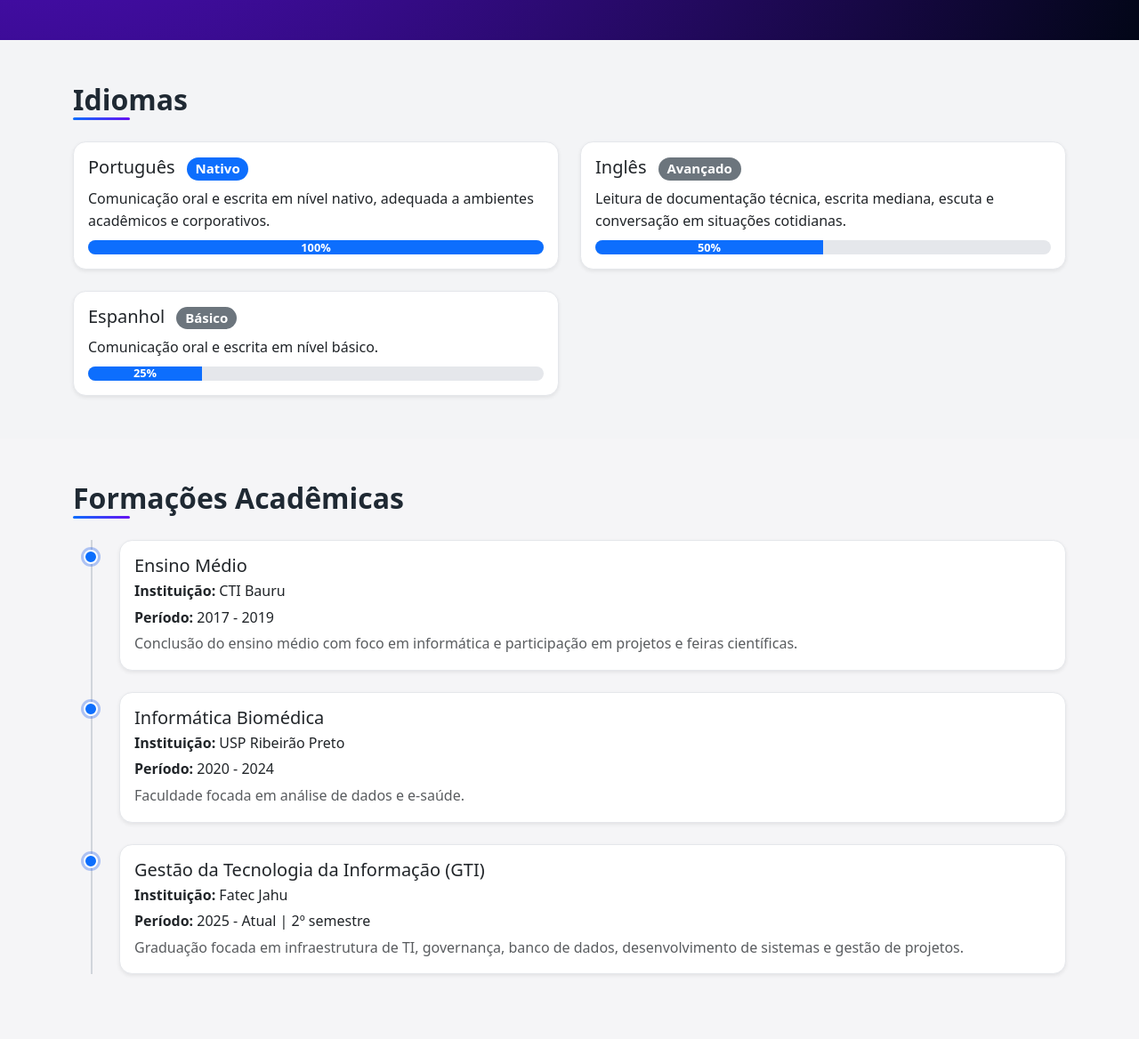
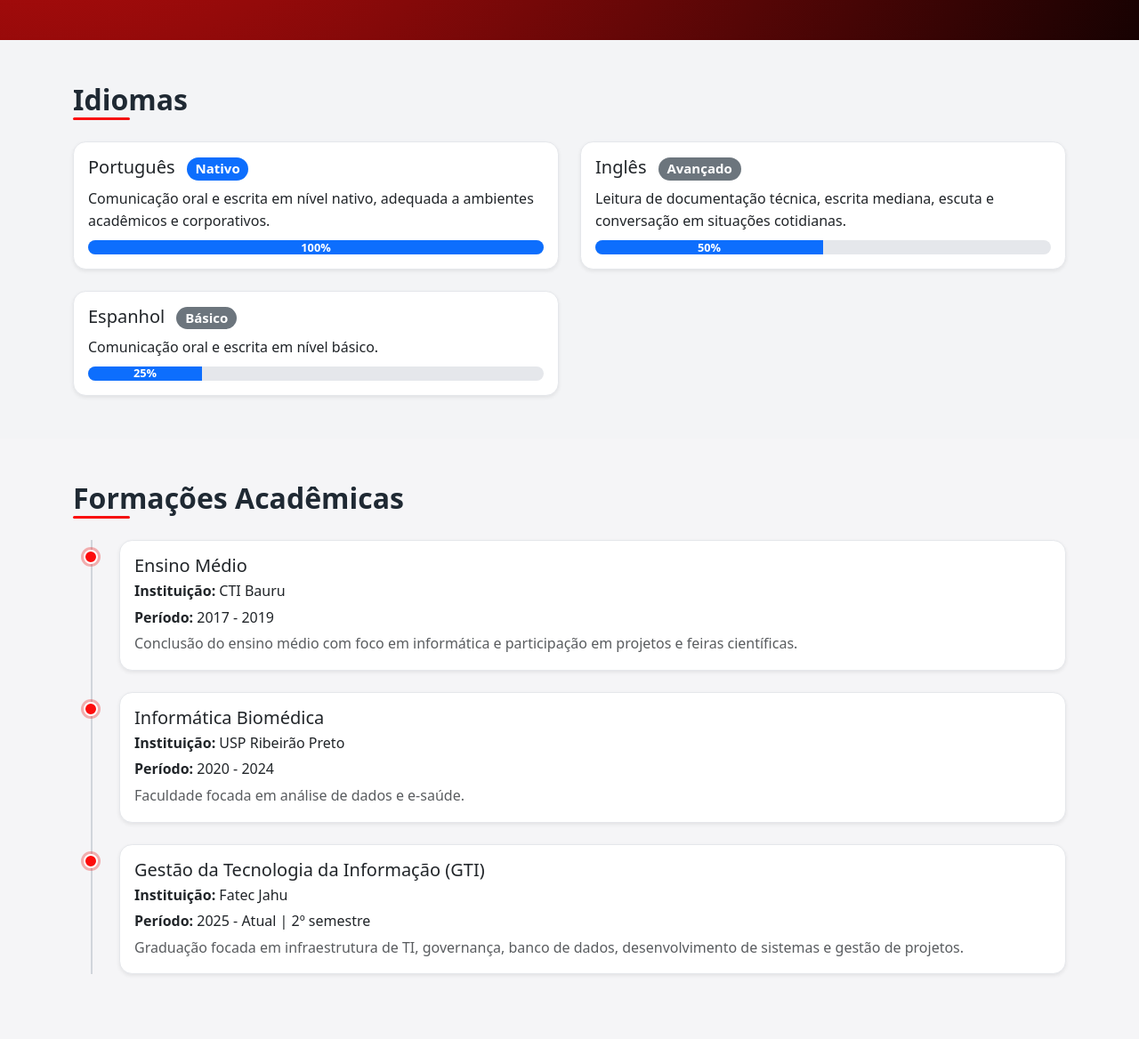
Before and after one commit to marcocdsantis/projetoProfLeandro, a plain HTML site: page index.html in a window 1280 px wide. Shown: the part 633-1801 px from the top of the page at 89% size. Drawn offline with nearby package versions, Linux system fonts and the light colour scheme.

Commit message:
Add files via upload

```diff
--- a/css/style.css
+++ b/css/style.css
@@ -1,7 +1,7 @@
 :root {
-  --primary: #0d6efd;
-  --primary-soft: #e7f0ff;
-  --accent: #6610f2;
+  --primary: #fd0d0d;
+  --primary-soft: #ffe7e7;
+  --accent: #f21010;
   --bg-body: #f5f5f7;
   --text-main: #1f2933;
   --card-radius: 0.9rem;
@@ -57,7 +57,7 @@ body {
 /* ---------- HERO / SOBRE ---------- */
 .hero-section {
   margin-top: 56px;
-  background: radial-gradient(circle at top left, var(--accent), #020617);
+  background: radial-gradient(circle at top left, var(--accent), #170202);
   color: #f9fafb;
 }
 
@@ -160,7 +160,7 @@ body {
   border-radius: 999px;
   background: var(--primary);
   border: 2px solid #ffffff;
-  box-shadow: 0 0 0 3px rgba(37, 99, 235, 0.35);
+  box-shadow: 0 0 0 3px rgba(235, 37, 37, 0.35);
 }
 
 /* ---------- CARDS ---------- */
@@ -174,7 +174,7 @@ body {
 .card:hover {
   transform: translateY(-3px);
   box-shadow: 0 0.9rem 1.8rem rgba(15, 23, 42, 0.10);
-  border-color: rgba(37, 99, 235, 0.35);
+  border-color: rgba(235, 37, 37, 0.35);
 }
 
 .bg-success-soft {
```
